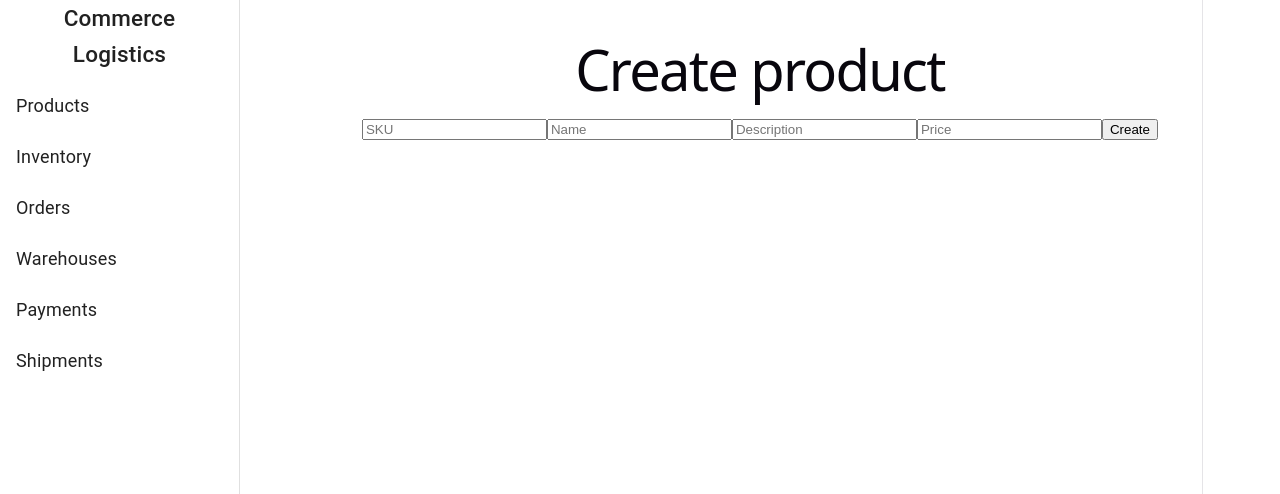
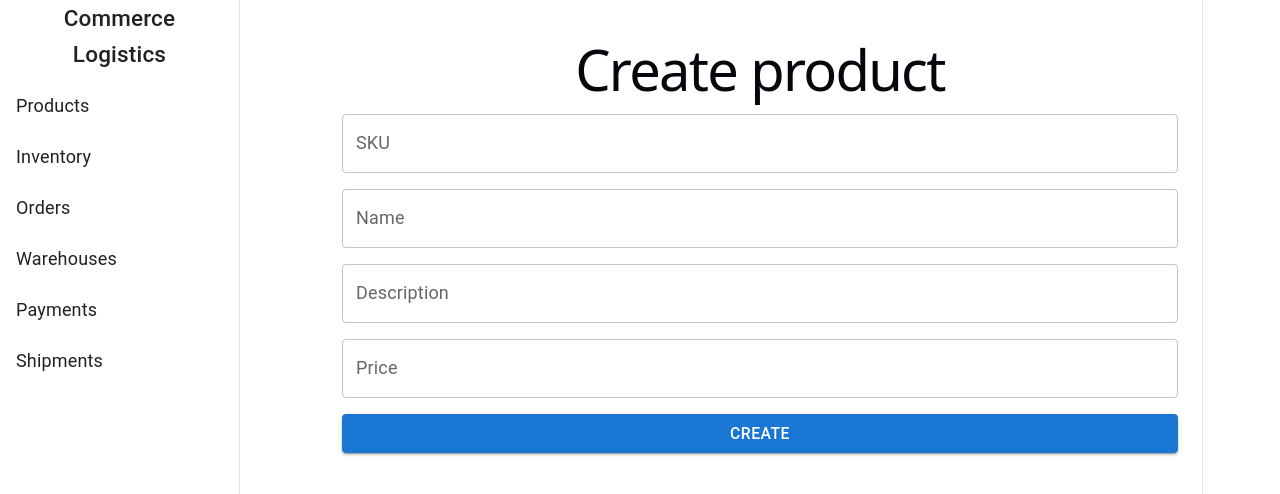
Before and after one commit to Ivanaga/Commerce_logistics_platform, a React (Vite) app in the folder frontend/: page /products/new in a window 1280 px wide. Shown: the top 494 px of the page. Built offline with nearby package versions, Linux system fonts and the light colour scheme.

Commit message:
added ProductForm UI slice

```diff
--- /dev/null
+++ b/frontend/src/features/products/components/ProductForm.tsx
@@ -0,0 +1,66 @@
+import { Button, Stack, TextField } from '@mui/material';
+import { useForm } from 'react-hook-form';
+
+export interface ProductFormValues
+{
+  sku?: string;
+  name: string;
+  description: string | null;
+  price: number;
+}
+
+interface ProductFormProps
+{
+  defaultValues?: ProductFormValues;
+  showSku?: boolean;
+  submitLabel: string;
+  onSubmit: (data: ProductFormValues) => void;
+  isSubmitting?: boolean;
+}
+
+export function ProductForm(
+{
+  defaultValues,
+  showSku = true,
+  submitLabel,
+  onSubmit,
+  isSubmitting = false,
+}: ProductFormProps)
+{
+  const
+  {
+    register,
+    handleSubmit,
+  } = useForm<ProductFormValues>(
+  {
+    defaultValues,
+  });
+
+  return (
+    <form onSubmit={handleSubmit(onSubmit)}>
+      <Stack spacing={2}>
+        {showSku && (<TextField label="SKU" {...register('sku')}/>)}
+
+        <TextField label="Name" {...register('name')}/>
+
+        <TextField label="Description" {...register('description')}/>
+
+        <TextField label="Price" type="number" slotProps=
+        {{
+            htmlInput:
+            {
+                step: '0.01',
+            },
+        }}
+        {...register('price',
+        {
+            valueAsNumber: true,
+        })}/>
+
+        <Button type="submit" variant="contained" disabled={isSubmitting}>
+          {submitLabel}
+        </Button>
+      </Stack>
+    </form>
+  );
+}
--- a/frontend/src/features/products/pages/CreateProductPage.tsx
+++ b/frontend/src/features/products/pages/CreateProductPage.tsx
@@ -1,21 +1,14 @@
-import { useForm } from 'react-hook-form';
 import { useMutation, useQueryClient } from '@tanstack/react-query';
 import { useNavigate } from 'react-router-dom';
 
 import { createProductRequest } from '../api/productsApi';
 import type { CreateProductRequest } from '../types/CreateProductRequest';
+import { ProductForm } from '../components/ProductForm';
 
 export function CreateProductPage()
 {
     const queryClient = useQueryClient();
     const navigate = useNavigate();
-
-    // here we dont need reset because nothing should be inserted from backend
-    const
-    {
-        register,
-        handleSubmit,
-    } = useForm<CreateProductRequest>();
 
     // mutation for POST request
     const createMutation = useMutation(
@@ -43,23 +36,7 @@ export function CreateProductPage()
         <div>
         <h1>Create product</h1>
 
-        <form onSubmit={handleSubmit(onSubmit)}>
-            <input placeholder="SKU" {...register('sku')}/>
-
-            <input placeholder="Name" {...register('name')}/>
-
-            <input placeholder="Description" {...register('description')}/>
-
-            <input type="number" step="0.01" placeholder="Price" {...register('price',
-            {
-                valueAsNumber: true,
-            })}
-            />
-
-            <button type="submit">
-            Create
-            </button>
-        </form>
+            <ProductForm submitLabel="Create" onSubmit={onSubmit} isSubmitting={createMutation.isPending}/>
         </div>
     );
 }
--- a/frontend/src/features/products/pages/EditProductPage.tsx
+++ b/frontend/src/features/products/pages/EditProductPage.tsx
@@ -12,6 +12,8 @@ import { useNavigate } from 'react-router-dom';
 import { updateProductRequest } from '../api/productsApi';
 import type { UpdateProductRequest } from '../types/UpdateProductRequest';
 
+import { ProductForm } from '../components/ProductForm';
+
 export function EditProductPage()
 {
   const { id } = useParams();
@@ -25,8 +27,6 @@ export function EditProductPage()
   // this fn gives us important funcs to handle fields + queries using TanStack register for connecting to wrappaer, reset to set values and handleSubmit for preparing data for PATCH request
   const
   {
-    register,
-    handleSubmit,
     reset,
   } = useForm<UpdateProductRequest>();
 
@@ -92,17 +92,12 @@ export function EditProductPage()
   return (
     <div>
       <h1>Edit {product.name}</h1>
-      <form onSubmit={handleSubmit(onSubmit)}>
-        <input {...register('name')} />
-
-        <input {...register('description')} />
-
-        <input type="number" step="0.01" {...register('price', { valueAsNumber: true })}/>
-
-        <button type="submit">
-            Save
-        </button>
-      </form>
+      <ProductForm defaultValues=
+      {{
+        name: product.name,
+        description: product.description,
+        price: product.price,
+      }} showSku={false} submitLabel="Save" onSubmit={onSubmit} isSubmitting={updateMutation.isPending}/>
     </div>
   );
 }
```
